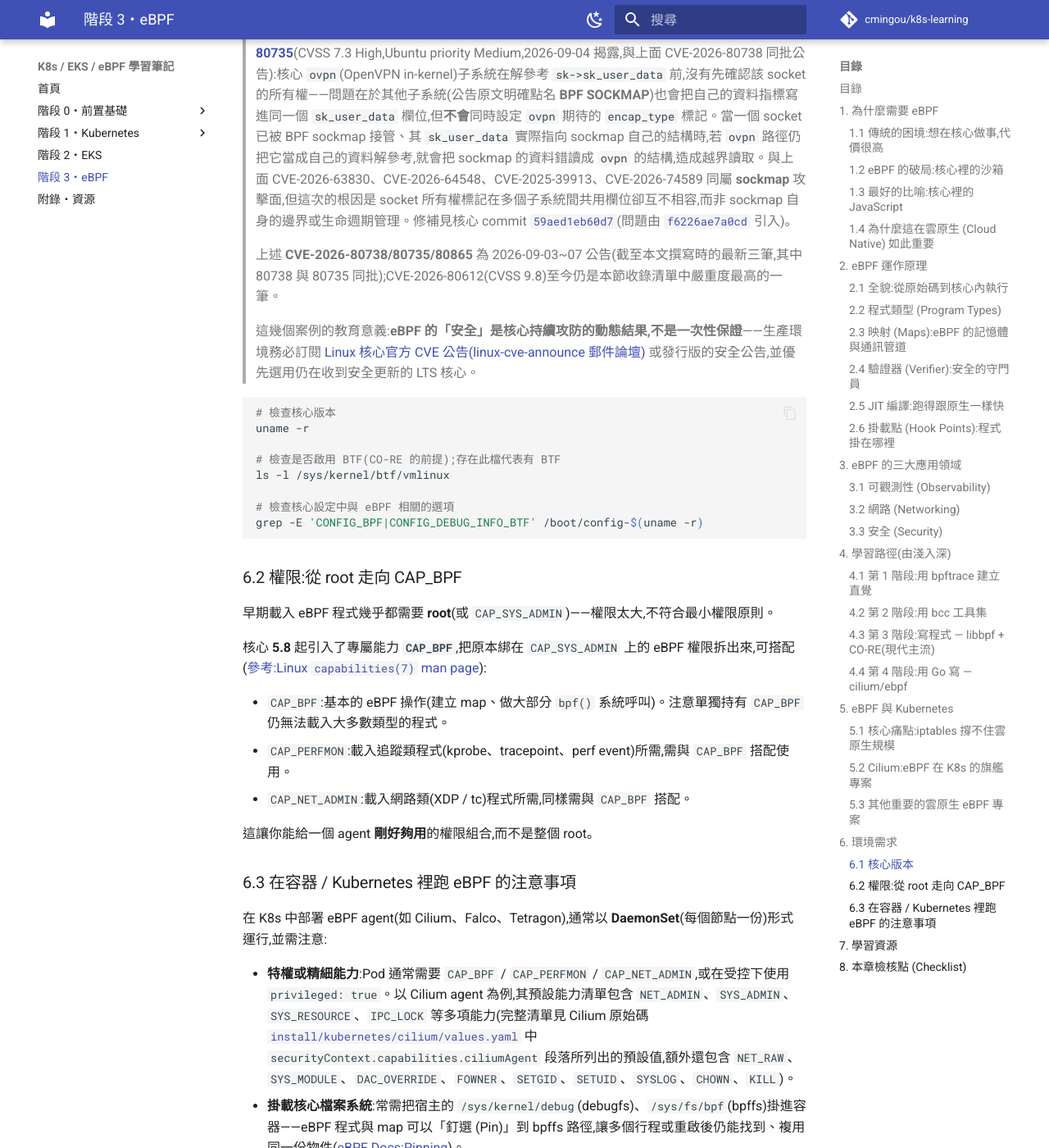
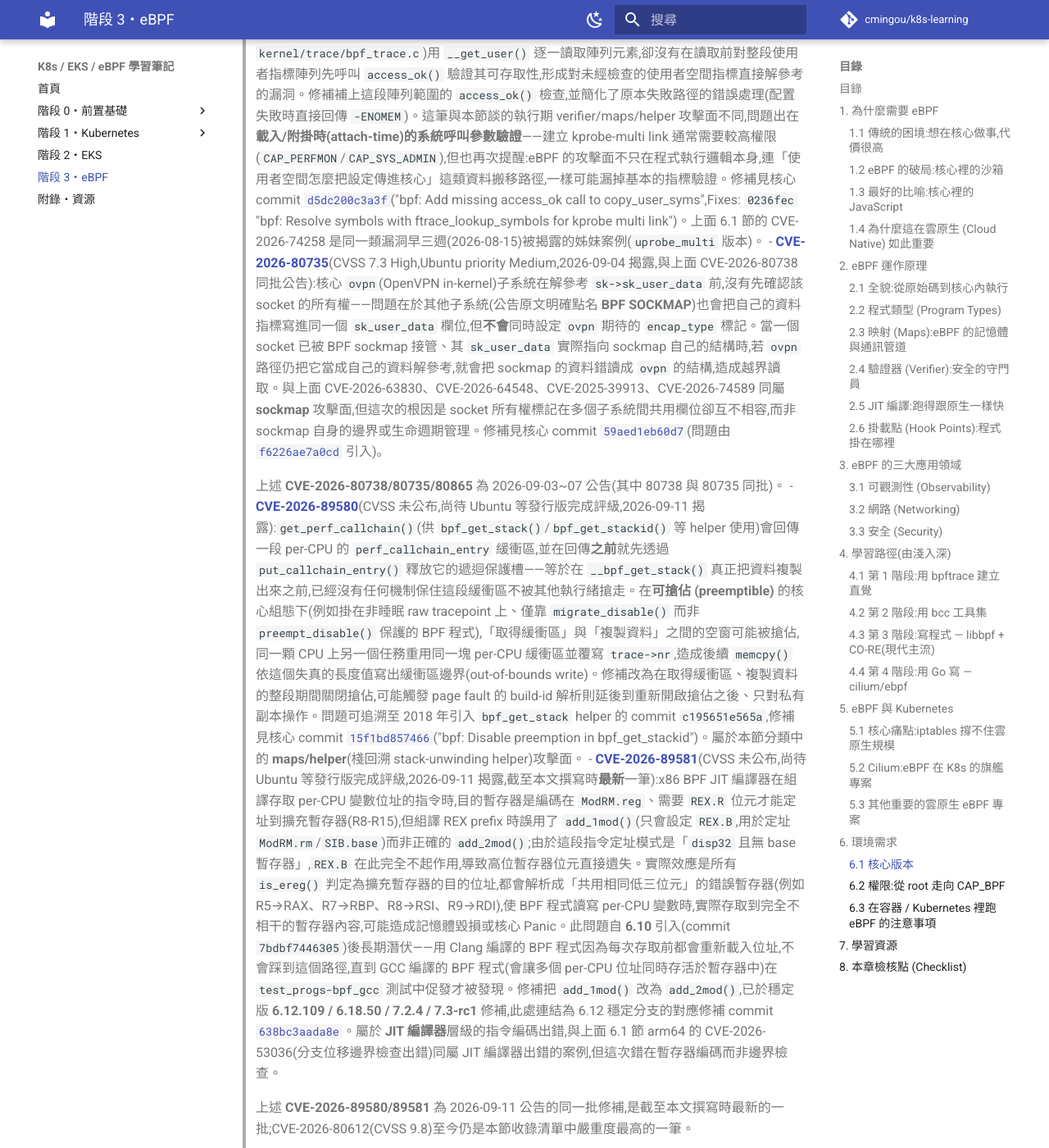
Before and after one commit to cmingou/k8s-learning, an MkDocs documentation site: the page built from docs/03-ebpf/README.md, in a window 1280 px wide and 1400 px high, scrolled down 27475 px. Shown: the whole window at 82% size. Built offline with MkDocs 1.6.1 and Material for MkDocs 9.7.7, drawn with Linux system fonts in a browser that asks for light colours; comment, search, counter and statistics services are not loaded; some of the changed text lies outside the part shown.

Commit message:
Add newest BPF kernel CVEs, backfill uprobe_multi CVE, and refresh Gateway API / Gang Scheduling notes
- docs/03-ebpf: add CVE-2026-89580/89581 (2026-09-11, get_perf_callchain
  preemption UAF and x86 JIT per-CPU register encoding bug), the newest
  disclosed BPF kernel CVEs as of this review. Also backfill
  CVE-2026-74258 (2026-08-15, uprobe_multi missing access_ok before
  __get_user), a sibling of the already-documented CVE-2026-80865
  (kprobe_multi) that was missing from the 2026-08-15 batch. Cross-link
  the two sibling entries and update the "latest batch" summary line.
- docs/01-kubernetes/03-networking-service.md: note Gateway API v1.6.2
  (released 2026-09-03), the current latest patch release, as a
  test/conformance-only update superseding v1.6.1.
- docs/01-kubernetes/05-security-scheduling.md: document KEP-6012
  CompositePodGroup (Alpha in v1.37), the hierarchical gang-scheduling
  API introduced in the same "Advancing Workload-Aware Scheduling"
  blog post already cited for the Workload/PodGroup Beta note, which
  was missing from that section.

All additions verified against kernel.org commit content (via GitHub
mirror), Ubuntu Security Notices, and the official Gateway API /
Kubernetes enhancement sources.

Co-Authored-By: Claude Sonnet 5 <noreply@anthropic.com>
Claude-Session: https://claude.ai/code/session_019YcfjVzeYEPYssL9hqDKyR

```diff
--- a/docs/03-ebpf/README.md
+++ b/docs/03-ebpf/README.md
@@ -556,6 +556,7 @@ eBPF 的功能與核心版本**強相關**。各功能登場的大致里程碑(
 > - **[CVE-2026-74371](https://ubuntu.com/security/CVE-2026-74371)**(CVSS 7.8,2026-08-15 揭露):`BPF_PROG_QUERY`(含 cgroup BPF query)在處理較舊、較小的 `bpf_attr` 結構(相容舊版 userspace)時,核心仍**無條件**把 `query.revision` 寫回使用者提供的緩衝區,若呼叫端傳入的緩衝區不夠大,就會造成越界寫入。修補見核心 commit [`21c4b99b27f3`](https://git.kernel.org/linus/21c4b99b27f3f85b89256e81b3e997dec0a460d0)。屬於本節分類中的 **maps/helper**(BPF syscall query 介面)攻擊面。
 > - **[CVE-2026-74363](https://ubuntu.com/security/CVE-2026-74363)**(CVSS 7.8,2026-08-15 揭露):bpffs(BPF 檔案系統)的 use-after-free——併發的 `unlinkat()` 釋放掉一個 inode 的最後一個參照後,`destroy_inode()` 立即釋放該 inode,但另一個 task 可能仍在 RCU read mode 下走訪同一條路徑,形成 UAF(此問題源自先前為了避免 RCU context 警告所做的修改)。修補把清理邏輯拆成兩段:`bpf_destroy_inode()` 保留可阻塞的操作,新增 `bpf_free_inode()` 專門做 RCU-safe 的延遲釋放。修補見核心 commit [`b93c55b4932d`](https://git.kernel.org/linus/b93c55b4932dd7e32dca8cf34a3443cc87a02906)。是這份清單中少數涉及 **bpffs 檔案系統層**(而非驗證器/maps/helper 三分類本身)的案例。
 > - **[CVE-2026-74400](https://ubuntu.com/security/CVE-2026-74400)**(CVSS 未公布,Ubuntu priority Medium,2026-08-15 揭露):`bpf_set_dentry_xattr()` / `bpf_remove_dentry_xattr()` 這兩個 helper 在收到 negative dentry(例如來自 `security_inode_create()` 的呼叫路徑)時,`d_inode(dentry)` 會回傳 `NULL`,但程式碼沒檢查就直接 `inode_lock(inode)`,造成 NULL pointer dereference;相關權限檢查函式中原本用 `WARN_ON` 處理同一情況,在啟用 `panic_on_warn` 的系統上等於也能被觸發成阻斷服務。修補改為對 NULL inode 直接回傳 `-EINVAL`。修補見核心 commit [`07410646f6ff`](https://git.kernel.org/linus/07410646f6ff1d23222f105ccab778957d401bbe)。
+> - **[CVE-2026-74258](https://ubuntu.com/security/CVE-2026-74258)**(CVSS 7.8 High,Ubuntu priority Medium,2026-08-15 揭露):`uprobe_multi`(`BPF_LINK_TYPE_UPROBE_MULTI`,一次附掛大量 uprobe 的機制)的建立路徑,負責把使用者空間傳入的 `uoffsets`/`uref_ctr_offsets`/`ucookies` 陣列複製進核心時,一樣是用 `__get_user()` 逐一讀取陣列元素,卻沒有在讀取前對整段使用者指標陣列先呼叫 `access_ok()` 驗證其可存取性,形成對未經檢查的使用者空間指標直接解參考的漏洞。修補見核心 commit [`4d87a251d45b`](https://github.com/torvalds/linux/commit/4d87a251d45b4a95eb4c0abcfab809c9f231258a)("bpf: Guard \_\_get\_user access with access_ok for uprobe_multi data")。與下面 6.3 節的 CVE-2026-80865(`kprobe_multi` 版本、晚三週於 2026-09-07 才揭露)幾乎是同一類漏洞的姊妹案例——兩者都是「附掛時 (attach-time) 系統呼叫參數缺少 `access_ok()` 檢查」,只差在 `uprobe_multi` 與 `kprobe_multi` 各自的建立路徑。
 > - **[CVE-2026-74382](https://ubuntu.com/security/CVE-2026-74382)**(CVSS 未公布,Ubuntu priority Medium,2026-08-15 揭露):這筆不在驗證器/maps/helper 三分類內,而是 TC(traffic control)子系統的 `cls_bpf`——`cls_bpf_offload_cmd()` 在 offload rollback 失敗時,會用相同參數遞迴呼叫自己;若 rollback 本身持續失敗(不限 netdevsim 測試驅動,任何 `tc_setup_cb_replace()` 連續失敗兩次的網卡驅動都可能觸發),就會無窮遞迴耗盡核心堆疊,造成 stack overflow / 阻斷服務。修補改為只允許一次 rollback,失敗就直接回傳原始錯誤,不再遞迴。修補見核心 commit [`27db54b90bcc`](https://git.kernel.org/linus/27db54b90bcc7c37867fe664107fa25ea6a116e4)。提醒:這說明 eBPF 的攻擊面不只驗證器/maps/helper 三處,`tc`(`cls_bpf`)這類與 eBPF 整合的核心子系統本身的控制流程,也可能是問題來源。
 > - **[CVE-2026-72111](https://ubuntu.com/security/CVE-2026-72111)**(CVSS 8.4 High(v3.1,Scope Changed)/8.8(v4.0),Ubuntu priority High,2026-08-15 揭露,同批公告):驗證器 `check_mem_access()` 在讀取 **LSM hook 回傳值**這類 context 欄位時,會呼叫 `__mark_reg_s32_range()` 依 hook 的合法範圍收斂暫存器邊界——但該函式是把新範圍與暫存器**既有**邊界做交集(`max_t()`/`min_t()`),而非直接取代。若暫存器帶有前一條指令殘留的邊界(例如剛被 `BPF_MOV64_IMM` 設過值),交集結果會比實際情況更窄,造成驗證器推導與執行期不一致,可被利用繞過 BPF 記憶體安全檢查。修補讓此路徑改用既有 `else` 分支已在用的 `mark_reg_unknown()` 直接重置。屬於**驗證器**純量追蹤出錯,與 2.4 節的 CVE-2026-31413、上面的 CVE-2026-63864 同屬一類。修補見核心 commit [`5e0b273e0a62`](https://github.com/torvalds/linux/commit/5e0b273e0a62cc04ec338c7b502797c66c2ed42a)。
 > - **[CVE-2026-68462](https://ubuntu.com/security/CVE-2026-68462)**(CVSS 7.8,Ubuntu priority Low,2026-08-15 揭露):較早一次改動把指標的常數偏移量從 `reg->off` 改記錄到 `reg->var_off`,但 buffer access 的邊界檢查函式(涉及可寫入的 raw tracepoint 存取路徑)仍只檢查 `reg->off`(instruction offset),導致驗證器可能誤放行帶有**負值**常數偏移量的 buffer 指標存取,造成越界記憶體存取;觸發需要 `CAP_BPF` 與 `CAP_PERFMON`,故 Ubuntu 將其標為 Low priority。修補見核心 commit [`fd4cfa8c8f9a`](https://git.kernel.org/linus/fd4cfa8c8f9a17cdec0539334d28754bc1d8a5d9)(問題最初由 commit [`022ac0750883`](https://git.kernel.org/linus/022ac075088366b62e130da5e1b200bc93a47191) 引入)。屬於**驗證器**指標偏移追蹤出錯的案例,與上面的 CVE-2026-72111、下面的 CVE-2026-74338 同屬「驗證器該擋卻沒擋」的類型。
@@ -587,10 +588,14 @@ eBPF 的功能與核心版本**強相關**。各功能登場的大致里程碑(
 >
 > 上述 **CVE-2026-80612/80675/80669** 為 2026-08-31 公告的同一批修補。
 > - **[CVE-2026-80738](https://ubuntu.com/security/CVE-2026-80738)**(CVSS 7.3 High(v3.1),Ubuntu priority Medium,2026-09-04 揭露):BPF TCP syncookie 輔助函式 `bpf_tcp_gen_syncookie()`/`bpf_tcp_check_syncookie()`(常見於 XDP/tc 層做 SYN flood 防禦,讓 BPF 程式直接產生或驗證 TCP SYN cookie)接受的引數型別是 `ARG_PTR_TO_BTF_ID_SOCK_COMMON`——只保證傳入的是廣義的 `sock_common` 指標,可能是完整 socket,也可能是 `request_sock`/timewait 這類只共用 `sock_common` 前段版面配置的「迷你 socket (mini-socket)」。但這兩個 helper 內部卻直接存取 `sk->sk_protocol`,而這個欄位只存在完整 socket 的結構定義裡——對 mini-socket 讀取等於讀到結構外的記憶體,形成越界讀取。修補在存取 `sk->sk_protocol` 前先檢查 `sk->sk_state != TCP_LISTEN`(mini-socket 永遠不會處於 `TCP_LISTEN` 狀態,以此區分兩種指標)。屬於本節分類中的 **helper** 攻擊面,是「helper 引數的型別檢查不夠精確,把窄型別當成寬型別存取」的案例。修補見核心 commit [`31a420a822ff`](https://git.kernel.org/stable/c/31a420a822ff92e2090bd5d65efe8e34e2d6d9b8)。
-> - **[CVE-2026-80865](https://ubuntu.com/security/CVE-2026-80865)**(CVSS 未公布,Ubuntu priority Medium,2026-09-07 揭露):`kprobe_multi`(`BPF_LINK_TYPE_KPROBE_MULTI`,一次附掛大量 kprobe 的機制)的建立路徑中,負責把使用者空間傳入的符號名稱陣列複製進核心的 `copy_user_syms()`(位於 `kernel/trace/bpf_trace.c`)用 `__get_user()` 逐一讀取陣列元素,卻沒有在讀取前對整段使用者指標陣列先呼叫 `access_ok()` 驗證其可存取性,形成對未經檢查的使用者空間指標直接解參考的漏洞。修補補上這段陣列範圍的 `access_ok()` 檢查,並簡化了原本失敗路徑的錯誤處理(配置失敗時直接回傳 `-ENOMEM`)。這筆與本節談的執行期 verifier/maps/helper 攻擊面不同,問題出在**載入/附掛時(attach-time)的系統呼叫參數驗證**——建立 kprobe-multi link 通常需要較高權限(`CAP_PERFMON`/`CAP_SYS_ADMIN`),但也再次提醒:eBPF 的攻擊面不只在程式執行邏輯本身,連「使用者空間怎麼把設定傳進核心」這類資料搬移路徑,一樣可能漏掉基本的指標驗證。修補見核心 commit [`d5dc200c3a3f`](https://github.com/torvalds/linux/commit/d5dc200c3a3f217de072af269dd90adddf90e48d)("bpf: Add missing access_ok call to copy_user_syms",Fixes: `0236fec` "bpf: Resolve symbols with ftrace_lookup_symbols for kprobe multi link")。
+> - **[CVE-2026-80865](https://ubuntu.com/security/CVE-2026-80865)**(CVSS 未公布,Ubuntu priority Medium,2026-09-07 揭露):`kprobe_multi`(`BPF_LINK_TYPE_KPROBE_MULTI`,一次附掛大量 kprobe 的機制)的建立路徑中,負責把使用者空間傳入的符號名稱陣列複製進核心的 `copy_user_syms()`(位於 `kernel/trace/bpf_trace.c`)用 `__get_user()` 逐一讀取陣列元素,卻沒有在讀取前對整段使用者指標陣列先呼叫 `access_ok()` 驗證其可存取性,形成對未經檢查的使用者空間指標直接解參考的漏洞。修補補上這段陣列範圍的 `access_ok()` 檢查,並簡化了原本失敗路徑的錯誤處理(配置失敗時直接回傳 `-ENOMEM`)。這筆與本節談的執行期 verifier/maps/helper 攻擊面不同,問題出在**載入/附掛時(attach-time)的系統呼叫參數驗證**——建立 kprobe-multi link 通常需要較高權限(`CAP_PERFMON`/`CAP_SYS_ADMIN`),但也再次提醒:eBPF 的攻擊面不只在程式執行邏輯本身,連「使用者空間怎麼把設定傳進核心」這類資料搬移路徑,一樣可能漏掉基本的指標驗證。修補見核心 commit [`d5dc200c3a3f`](https://github.com/torvalds/linux/commit/d5dc200c3a3f217de072af269dd90adddf90e48d)("bpf: Add missing access_ok call to copy_user_syms",Fixes: `0236fec` "bpf: Resolve symbols with ftrace_lookup_symbols for kprobe multi link")。上面 6.1 節的 CVE-2026-74258 是同一類漏洞早三週(2026-08-15)被揭露的姊妹案例(`uprobe_multi` 版本)。
 > - **[CVE-2026-80735](https://ubuntu.com/security/CVE-2026-80735)**(CVSS 7.3 High,Ubuntu priority Medium,2026-09-04 揭露,與上面 CVE-2026-80738 同批公告):核心 `ovpn`(OpenVPN in-kernel)子系統在解參考 `sk->sk_user_data` 前,沒有先確認該 socket 的所有權——問題在於其他子系統(公告原文明確點名 **BPF SOCKMAP**)也會把自己的資料指標寫進同一個 `sk_user_data` 欄位,但**不會**同時設定 `ovpn` 期待的 `encap_type` 標記。當一個 socket 已被 BPF sockmap 接管、其 `sk_user_data` 實際指向 sockmap 自己的結構時,若 `ovpn` 路徑仍把它當成自己的資料解參考,就會把 sockmap 的資料錯讀成 `ovpn` 的結構,造成越界讀取。與上面 CVE-2026-63830、CVE-2026-64548、CVE-2025-39913、CVE-2026-74589 同屬 **sockmap** 攻擊面,但這次的根因是 socket 所有權標記在多個子系統間共用欄位卻互不相容,而非 sockmap 自身的邊界或生命週期管理。修補見核心 commit [`59aed1eb60d7`](https://github.com/torvalds/linux/commit/59aed1eb60d70678a53acccb0cb337a26ce6680e)(問題由 [`f6226ae7a0cd`](https://github.com/torvalds/linux/commit/f6226ae7a0cd47aaa9175aca6a1e19600f884cbf) 引入)。
 >
-> 上述 **CVE-2026-80738/80735/80865** 為 2026-09-03~07 公告(截至本文撰寫時的最新三筆,其中 80738 與 80735 同批);CVE-2026-80612(CVSS 9.8)至今仍是本節收錄清單中嚴重度最高的一筆。
+> 上述 **CVE-2026-80738/80735/80865** 為 2026-09-03~07 公告(其中 80738 與 80735 同批)。
+> - **[CVE-2026-89580](https://github.com/torvalds/linux/commit/15f1bd8574662f1b7b26aaa2e23ebf4066f0117d)**(CVSS 未公布,尚待 Ubuntu 等發行版完成評級,2026-09-11 揭露):`get_perf_callchain()`(供 `bpf_get_stack()`/`bpf_get_stackid()` 等 helper 使用)會回傳一段 per-CPU 的 `perf_callchain_entry` 緩衝區,並在回傳**之前**就先透過 `put_callchain_entry()` 釋放它的遞迴保護槽——等於在 `__bpf_get_stack()` 真正把資料複製出來之前,已經沒有任何機制保住這段緩衝區不被其他執行緒搶走。在**可搶佔 (preemptible)** 的核心組態下(例如掛在非睡眠 raw tracepoint 上、僅靠 `migrate_disable()` 而非 `preempt_disable()` 保護的 BPF 程式),「取得緩衝區」與「複製資料」之間的空窗可能被搶佔,同一顆 CPU 上另一個任務重用同一塊 per-CPU 緩衝區並覆寫 `trace->nr`,造成後續 `memcpy()` 依這個失真的長度值寫出緩衝區邊界(out-of-bounds write)。修補改為在取得緩衝區、複製資料的整段期間關閉搶佔,可能觸發 page fault 的 build-id 解析則延後到重新開啟搶佔之後、只對私有副本操作。問題可追溯至 2018 年引入 `bpf_get_stack` helper 的 commit `c195651e565a`,修補見核心 commit [`15f1bd857466`](https://github.com/torvalds/linux/commit/15f1bd8574662f1b7b26aaa2e23ebf4066f0117d)("bpf: Disable preemption in bpf_get_stackid")。屬於本節分類中的 **maps/helper**(棧回溯 stack-unwinding helper)攻擊面。
+> - **[CVE-2026-89581](https://github.com/torvalds/linux/commit/638bc3aada8ecdece184d5c15b100d489c9cccd7)**(CVSS 未公布,尚待 Ubuntu 等發行版完成評級,2026-09-11 揭露,截至本文撰寫時**最新**一筆):x86 BPF JIT 編譯器在組譯存取 per-CPU 變數位址的指令時,目的暫存器是編碼在 `ModRM.reg`、需要 `REX.R` 位元才能定址到擴充暫存器(R8-R15),但組譯 REX prefix 時誤用了 `add_1mod()`(只會設定 `REX.B`,用於定址 `ModRM.rm`/`SIB.base`)而非正確的 `add_2mod()`;由於這段指令定址模式是「`disp32` 且無 base 暫存器」,`REX.B` 在此完全不起作用,導致高位暫存器位元直接遺失。實際效應是所有 `is_ereg()` 判定為擴充暫存器的目的位址,都會解析成「共用相同低三位元」的錯誤暫存器(例如 R5→RAX、R7→RBP、R8→RSI、R9→RDI),使 BPF 程式讀寫 per-CPU 變數時,實際存取到完全不相干的暫存器內容,可能造成記憶體毀損或核心 Panic。此問題自 **6.10** 引入(commit `7bdbf7446305`)後長期潛伏——用 Clang 編譯的 BPF 程式因為每次存取前都會重新載入位址,不會踩到這個路徑,直到 GCC 編譯的 BPF 程式(會讓多個 per-CPU 位址同時存活於暫存器中)在 `test_progs-bpf_gcc` 測試中促發才被發現。修補把 `add_1mod()` 改為 `add_2mod()`,已於穩定版 **6.12.109 / 6.18.50 / 7.2.4 / 7.3-rc1** 修補,此處連結為 6.12 穩定分支的對應修補 commit [`638bc3aada8e`](https://github.com/torvalds/linux/commit/638bc3aada8ecdece184d5c15b100d489c9cccd7)。屬於 **JIT 編譯器**層級的指令編碼出錯,與上面 6.1 節 arm64 的 CVE-2026-53036(分支位移邊界檢查出錯)同屬 JIT 編譯器出錯的案例,但這次錯在暫存器編碼而非邊界檢查。
+>
+> 上述 **CVE-2026-89580/89581** 為 2026-09-11 公告的同一批修補,是截至本文撰寫時最新的一批;CVE-2026-80612(CVSS 9.8)至今仍是本節收錄清單中嚴重度最高的一筆。
 >
 > 這幾個案例的教育意義:**eBPF 的「安全」是核心持續攻防的動態結果,不是一次性保證**——生產環境務必訂閱 [Linux 核心官方 CVE 公告(linux-cve-announce 郵件論壇)](https://docs.kernel.org/process/cve.html) 或發行版的安全公告,並優先選用仍在收到安全更新的 LTS 核心。
 
```
Also changed, not shown: docs/01-kubernetes/03-networking-service.md (+1 -1 lines), docs/01-kubernetes/05-security-scheduling.md (+2 -0 lines).
